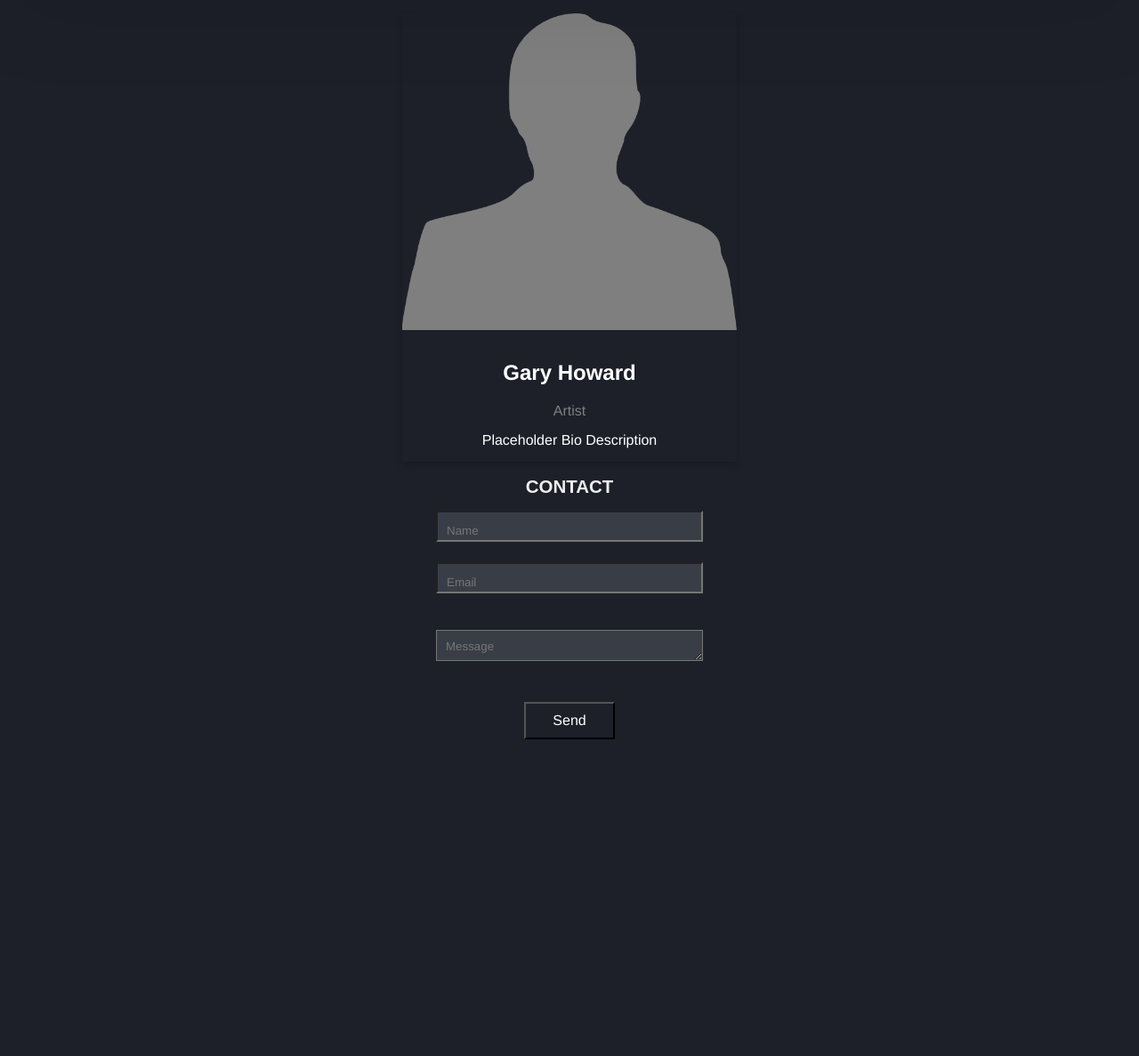
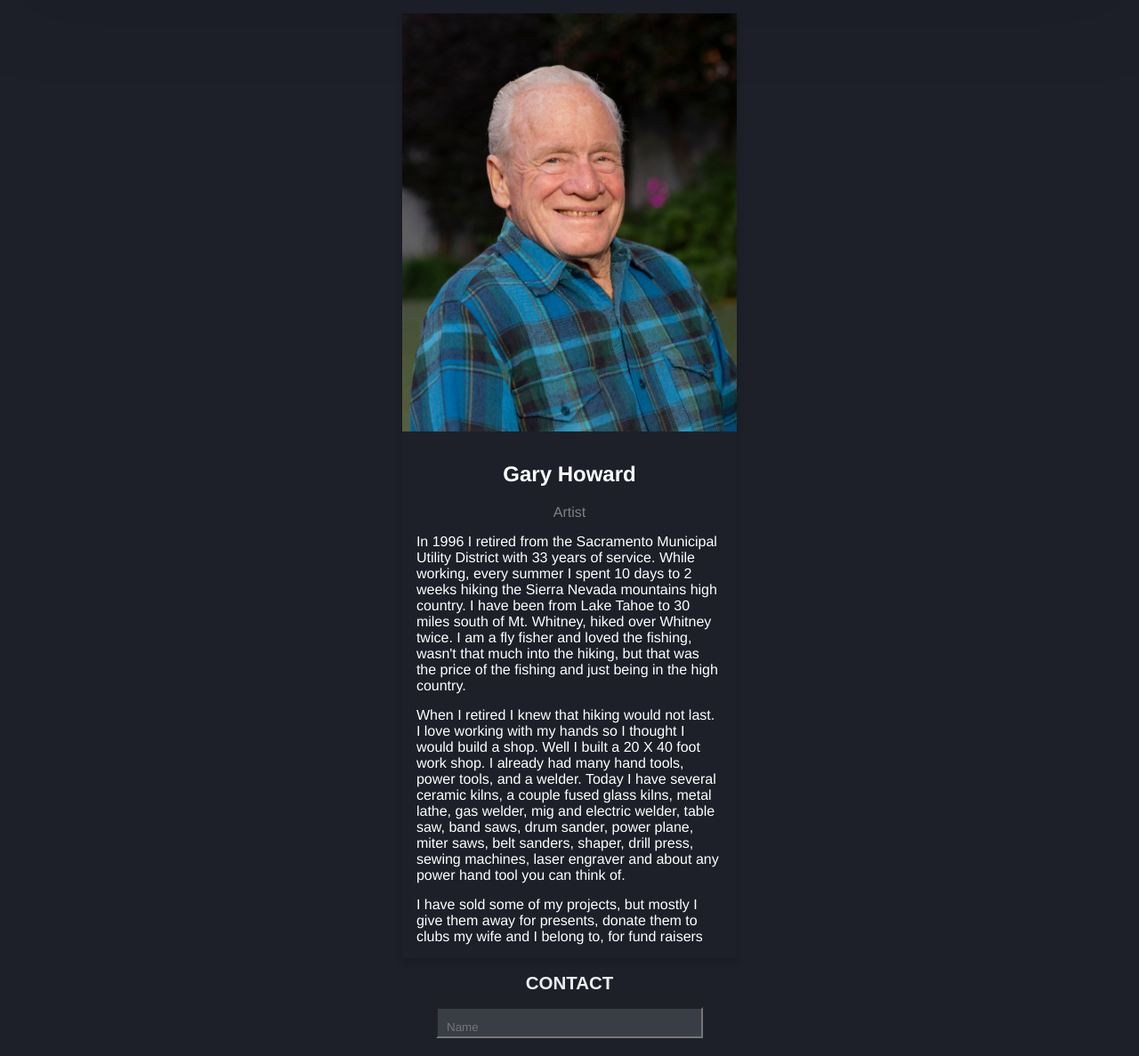
Before and after one commit to RyanLEarl/gary-workshop, a website: page front-end/index.html in a window 1280 px wide. Shown: the part 85-1272 px from the top of the page at 89% size. Before the commit the page ends 946 px from the top, so only its background shows below. Drawn offline with Linux system fonts and the light colour scheme.

Commit message:
Added bio photo and paragraphs to replace placeholders

```diff
--- a/front-end/assets/stylesheets/index.css
+++ b/front-end/assets/stylesheets/index.css
@@ -300,7 +300,7 @@ h1 {
   width: 33.3%;
   margin-bottom: 16px;
   padding: 0 8px;
-  max-width:600px;
+  max-width:800px;
 }
 
 @media screen and (max-width: 1000px) {
@@ -312,8 +312,12 @@ h1 {
 
 .card {
   box-shadow: 0 4px 8px 0 rgba(0, 0, 0, 0.2);
-  max-width:400px;
+  max-width:800px;
   margin: auto;
+}
+
+.bio{
+  text-align: left !important;
 }
 
 .container {
--- a/front-end/index.html
+++ b/front-end/index.html
@@ -13,11 +13,13 @@
       <div class="members">
         <div class="member">
           <div class="card">
-            <img src="assets/images/placeholder.png" alt="Gary Placeholder Image">
+            <img src="assets/images/gary_headshot.jpg" alt="Gary Placeholder Image">
             <div class="container">
               <h2>Gary Howard</h2>
               <p class="title">Artist</p>
-              <p>Placeholder Bio Description</p>
+              <p class="bio">In 1996 I retired from the Sacramento Municipal Utility District with 33 years of service. While working, every summer I spent 10 days to 2 weeks hiking the Sierra Nevada mountains high country. I have been from Lake Tahoe to 30 miles south of Mt. Whitney, hiked over Whitney twice. I am a fly fisher and loved the fishing, wasn't that much into the hiking, but that was the price of the fishing and just being in the high country.</p>
+              <p class="bio">When I retired I knew that hiking would not last. I love working with my hands so I thought I would build a shop. Well I built a 20 X 40 foot work shop. I already had many hand tools, power tools, and a welder. Today I have several ceramic kilns, a couple fused glass kilns, metal lathe, gas welder, mig and electric welder, table saw, band saws, drum sander, power plane, miter saws, belt sanders, shaper, drill press, sewing machines, laser engraver and about any power hand tool you can think of.</p>
+              <p class="bio">I have sold some of my projects, but mostly I give them away for presents, donate them to clubs my wife and I belong to, for fund raisers</p>
             </div>
           </div>
         </div>
```
Also changed, not shown: front-end/assets/images/gary_headshot.jpg (added).
